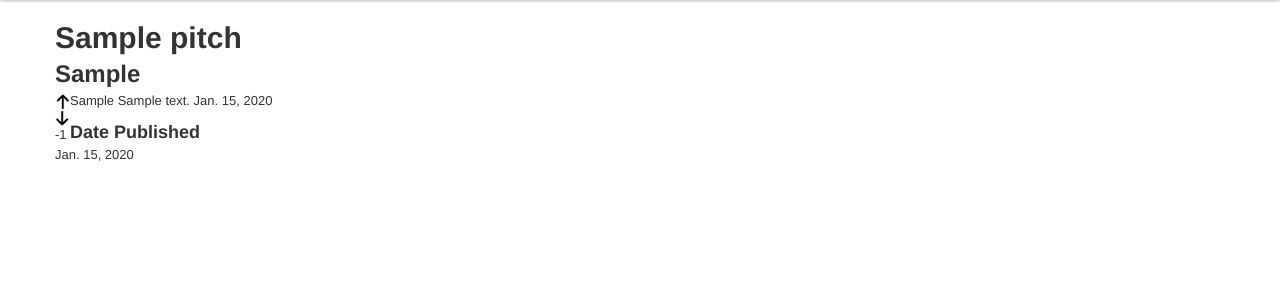
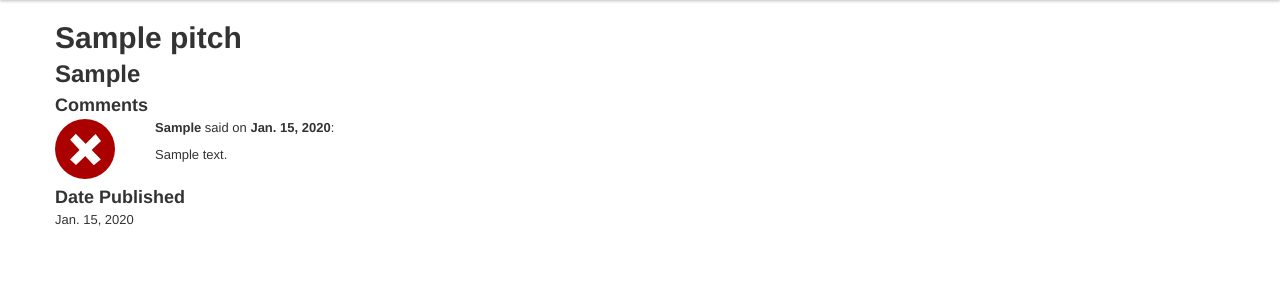
Before and after one commit to pydanny/isthisfor, a Django app: a page that uses project/templates/pitch/pitch_detail.html in a window 1280 px wide. Shown: the part 40-340 px from the top of the page. Run offline with Django 3.2, Linux system fonts and the light colour scheme; tables that the repository leaves empty hold one stand-in row (values such as "Sample post"); some libraries are stand-ins or nearby versions.

Commit message:
Pitch detail styling.

```diff
--- a/project/static/css/base.css
+++ b/project/static/css/base.css
@@ -10,3 +10,11 @@
         float: none; clear: both;
         padding-top: 2px;
 }
+
+.user {
+    font-weight: 700;
+}
+
+.pub-date {
+    font-weight: 700;
+}
--- a/project/templates/pitch/pitch_detail.html
+++ b/project/templates/pitch/pitch_detail.html
@@ -12,18 +12,23 @@
         <h2>{{ pitch.pitch }}</h2>
 
             {% if pitch.comment_set.all %}
-            <div class='comment-list'>
+            <h3>Comments </h3>
+            <div class='comment-list row'>
                 {% for comment in pitch.comment_set.all %}
-                    <div class="vote">
-                            <img alt="^" title="vote up"   src="{{ STATIC_URL }}img/arrow-up.jpg" />
-                            <img alt="v" title="vote down" src="{{ STATIC_URL }}img/arrow-down.jpg" />
+                    <div class="vote-result span1">
+                        {% if comment.vote == 1 %}
+                            <img src="{{ STATIC_URL }}img/pro-60x60.png" />
+                        {% else %}
+                            <img src="{{ STATIC_URL }}img/con-60x60.png" />
+                        {% endif %}
                     </div>
-                    <div class="comment-item">
+                    <div class="comment-item span11">
             				<p>
-            					<span class='user'>{{ comment.user }}</span>
-            			    <span class='vote'>{{ comment.vote }}</span>
-                            <span class='comment'>{{ comment.comment }}</span>
-                            <span class='pub-date'>{{ comment.pub_date  }}</span>
+            					<span class='user'>{{ comment.user }}</span> said on
+                                <span class='pub-date'>{{ comment.pub_date  }}</span>:
+                            </p>
+                            <p>
+                                <span class='comment'>{{ comment.comment }}</span>
             				</p>
                     </div>
                 {% endfor %}
```
Also changed, not shown: project/static/img/con-60x60.png (added), project/static/img/pro-60x60.png (added).
